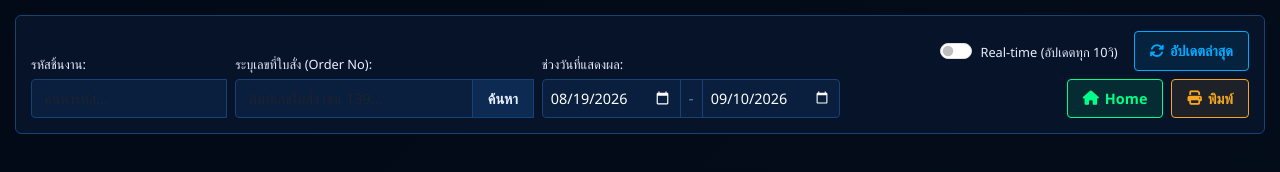
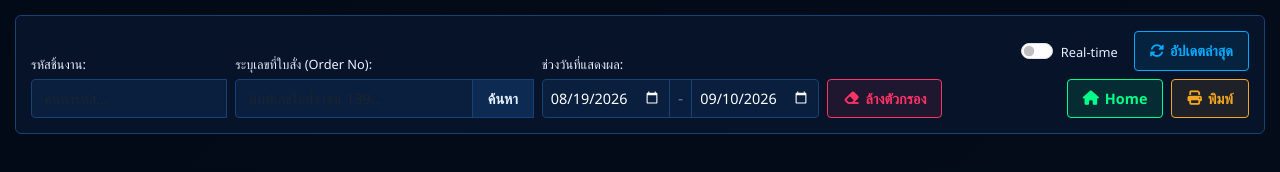
Before and after one commit to Paiboon-creater/scandal_report, a plain HTML site: page index.html in a window 1280 px wide. Drawn offline with nearby package versions, Linux system fonts and the light colour scheme; no server answers.

Commit message:
Update index.html

```diff
--- a/index.html
+++ b/index.html
@@ -20,6 +20,7 @@
             --neon-blue: #00aaff;
             --neon-yellow: #f5a623;
             --neon-green: #00ff88;
+            --neon-red: #ff3366;
             --input-bg: #0a1f3d;
             --input-text: #ffffff;
             --table-bg: #051428;
@@ -152,6 +153,9 @@
         .btn-home { background: rgba(0, 255, 136, 0.1); color: var(--neon-green); border-color: var(--neon-green); }
         .btn-home:hover { background: var(--neon-green); color: #000; }
 
+        .btn-clear { background: rgba(255, 51, 102, 0.1); color: var(--neon-red); border-color: var(--neon-red); }
+        .btn-clear:hover { background: var(--neon-red); color: #fff; }
+
         input[type="date"]::-webkit-calendar-picker-indicator { filter: invert(1); cursor: pointer; }
         .input-group-text-neon { background: var(--input-bg); color: var(--text-muted); border: 1px solid var(--border-dim); }
 
@@ -180,7 +184,7 @@
 
     <div class="control-panel no-print">
         <div class="row align-items-end g-2">
-            <!-- เพิ่มช่องค้นหารหัสชิ้นงาน -->
+            <!-- ช่องค้นหารหัสชิ้นงาน -->
             <div class="col-md-2">
                 <label class="form-label text-label mb-1" style="font-size: 0.8rem;">รหัสชิ้นงาน:</label>
                 <div class="input-group position-relative">
@@ -191,6 +195,7 @@
                 </div>
             </div>
 
+            <!-- ช่องระบุเลขที่ใบสั่ง -->
             <div class="col-md-3">
                 <label class="form-label text-label mb-1" style="font-size: 0.8rem;">ระบุเลขที่ใบสั่ง (Order No):</label>
                 <div class="input-group position-relative">
@@ -202,28 +207,34 @@
                 </div>
             </div>
 
-            <div class="col-md-3">
+            <!-- ช่องช่วงวันที่แสดงผล และปุ่มล้างตัวกรอง -->
+            <div class="col-md-4">
                 <label class="form-label text-label mb-1" style="font-size: 0.8rem;">ช่วงวันที่แสดงผล:</label>
-                <div class="input-group">
-                    <input type="date" id="input_start_date" class="form-select-neon form-control px-2" onchange="searchOrderIfReady()">
-                    <span class="input-group-text input-group-text-neon px-2">-</span>
-                    <input type="date" id="input_end_date" class="form-select-neon form-control px-2" onchange="searchOrderIfReady()">
+                <div class="d-flex gap-2">
+                    <div class="input-group">
+                        <input type="date" id="input_start_date" class="form-select-neon form-control px-2" onchange="searchOrderIfReady()">
+                        <span class="input-group-text input-group-text-neon px-2">-</span>
+                        <input type="date" id="input_end_date" class="form-select-neon form-control px-2" onchange="searchOrderIfReady()">
+                    </div>
+                    <!-- ย้ายปุ่มล้างตัวกรองมาไว้ที่นี่ -->
+                    <button class="btn btn-neon btn-clear text-nowrap" onclick="clearFilters()" title="ล้างตัวกรอง">
+                        <i class="fa-solid fa-eraser"></i> ล้างตัวกรอง
+                    </button>
                 </div>
             </div>
 
-            <div class="col-md-4 text-end d-flex flex-column justify-content-end align-items-end gap-2">
-                <!-- โซนควบคุม Real-time และ Update -->
+            <!-- โซนปุ่มควบคุมการใช้งานทั่วไปทางขวา -->
+            <div class="col-md-3 text-end d-flex flex-column justify-content-end align-items-end gap-2">
                 <div class="d-flex align-items-center gap-3">
                     <div class="form-check form-switch text-neon-green mb-0">
                         <input class="form-check-input" type="checkbox" id="realtimeToggle" onchange="toggleRealTime()">
-                        <label class="form-check-label" for="realtimeToggle" style="font-size: 0.8rem; cursor: pointer;">Real-time (อัปเดตทุก 10วิ)</label>
+                        <label class="form-check-label" for="realtimeToggle" style="font-size: 0.8rem; cursor: pointer;">Real-time</label>
                     </div>
                     <button class="btn btn-neon btn-update" onclick="refreshDataOnly()">
                         <i class="fa-solid fa-rotate"></i> อัปเดตล่าสุด
                     </button>
                 </div>
 
-                <!-- โซนปุ่มทั่วไป -->
                 <div class="d-flex align-items-center gap-2">
                     <div id="loadingStatus" class="d-inline-block text-neon-blue me-2" style="display: none !important;">
                         <i class="fa-solid fa-spinner fa-spin"></i>
@@ -320,6 +331,18 @@
 
         document.getElementById('input_start_date').value = startDate.toISOString().substring(0, 10);
         document.getElementById('input_end_date').value = endDate.toISOString().substring(0, 10);
+    }
+
+    // ฟังก์ชันล้างค่าตัวกรองทั้งหมด
+    function clearFilters() {
+        document.getElementById('input_work_code').value = "";
+        document.getElementById('input_order_no').value = "";
+        setDefaultDates();
+
+        // ปิดการแสดงผลตาราง และ Dropdown
+        document.getElementById('reportArea').style.display = 'none';
+        document.getElementById('smart_dropdown').style.display = 'none';
+        document.getElementById('smart_dropdown_work').style.display = 'none';
     }
 
     async function fetchAllData() {
```
